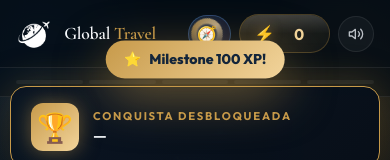
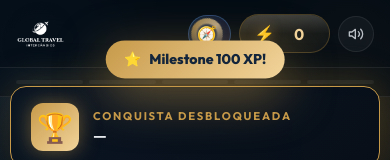
Before and after one commit to highlevelvnc/globaltravels1, a plain HTML site: page simulador.html in a window 390 px wide. Shown: the top 160 px of the page. Drawn offline with nearby package versions, Linux system fonts and the light colour scheme.

Commit message:
Simulador: restore full white logo in header (matching rest of site)
Old simulator used globaltravel_logo_original_white_v16.png (full wordmark, transparent-background PNG, same as every other page on the site). During the v2 rewrite I replaced it with a small icon-only mark + inline HTML "Global Travel" text, which looked weak and out of place — the brand appeared "transparent"/ghosted compared to what users expect from the rest of the site.

Reverted to the canonical logo: full white wordmark PNG at 34px (28px on mobile), with hover lift, proper drop-shadow for depth, and wrapping anchor linking back to index.html (matches the pattern used site-wide).

Co-Authored-By: Claude Opus 4.7 (1M context) <noreply@anthropic.com>

```diff
--- a/simulador.html
+++ b/simulador.html
@@ -110,10 +110,10 @@ p{margin:0;line-height:1.6}
   background:rgba(5,13,22,.7);
   position:sticky;top:0;z-index:20;
 }
-.brand{display:flex;align-items:center;gap:12px;flex-shrink:0}
-.brand img{height:30px;width:auto}
-.brand-text{font-family:'Cormorant Garamond',serif;font-weight:600;font-size:1.1rem;letter-spacing:-.01em}
-.brand-text span{color:var(--gold)}
+.brand{display:flex;align-items:center;flex-shrink:0;transition:transform .3s var(--ease)}
+.brand:hover{transform:translateY(-1px)}
+.brand-logo{height:34px;width:auto;display:block;filter:drop-shadow(0 4px 14px rgba(0,0,0,.3))}
+@media(max-width:520px){.brand-logo{height:28px}}
 
 .xp-cluster{display:flex;align-items:center;gap:8px;flex-wrap:nowrap}
 
@@ -1173,10 +1173,9 @@ body[data-rank="3"] .mesh-bg,body[data-rank="4"] .mesh-bg{filter:hue-rotate(-5de
 
 <div class="shell">
   <header class="topbar">
-    <div class="brand">
-      <img src="globaltravel_logo_mark.webp" alt="" onerror="this.style.display='none'">
-      <span class="brand-text">Global <span>Travel</span></span>
-    </div>
+    <a class="brand" href="index.html" aria-label="Global Travel — voltar ao site">
+      <img class="brand-logo" src="globaltravel_logo_original_white_v16.png" alt="Global Travel Intercâmbios">
+    </a>
     <div class="xp-cluster">
       <div class="live-dot"><span id="live-count">312</span>&nbsp;online</div>
       <div class="rank-badge" id="rank-badge">
```
